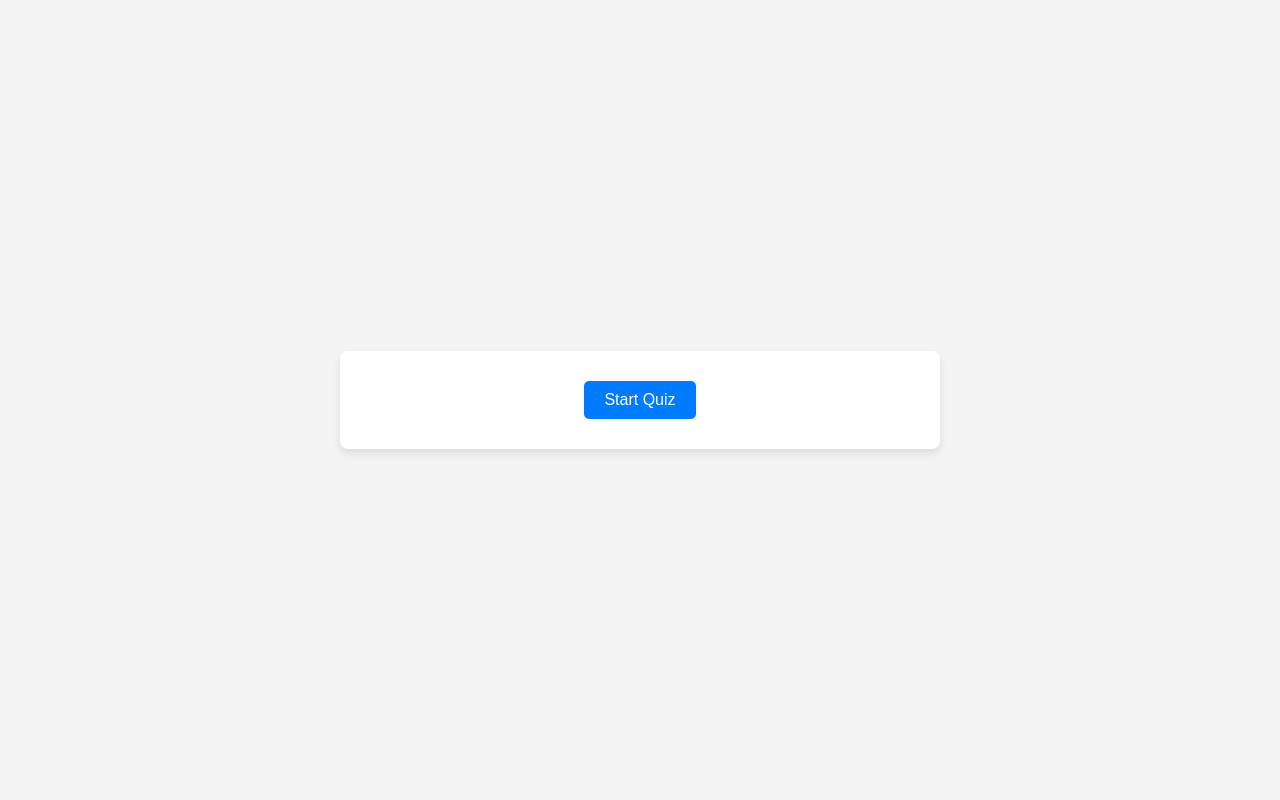
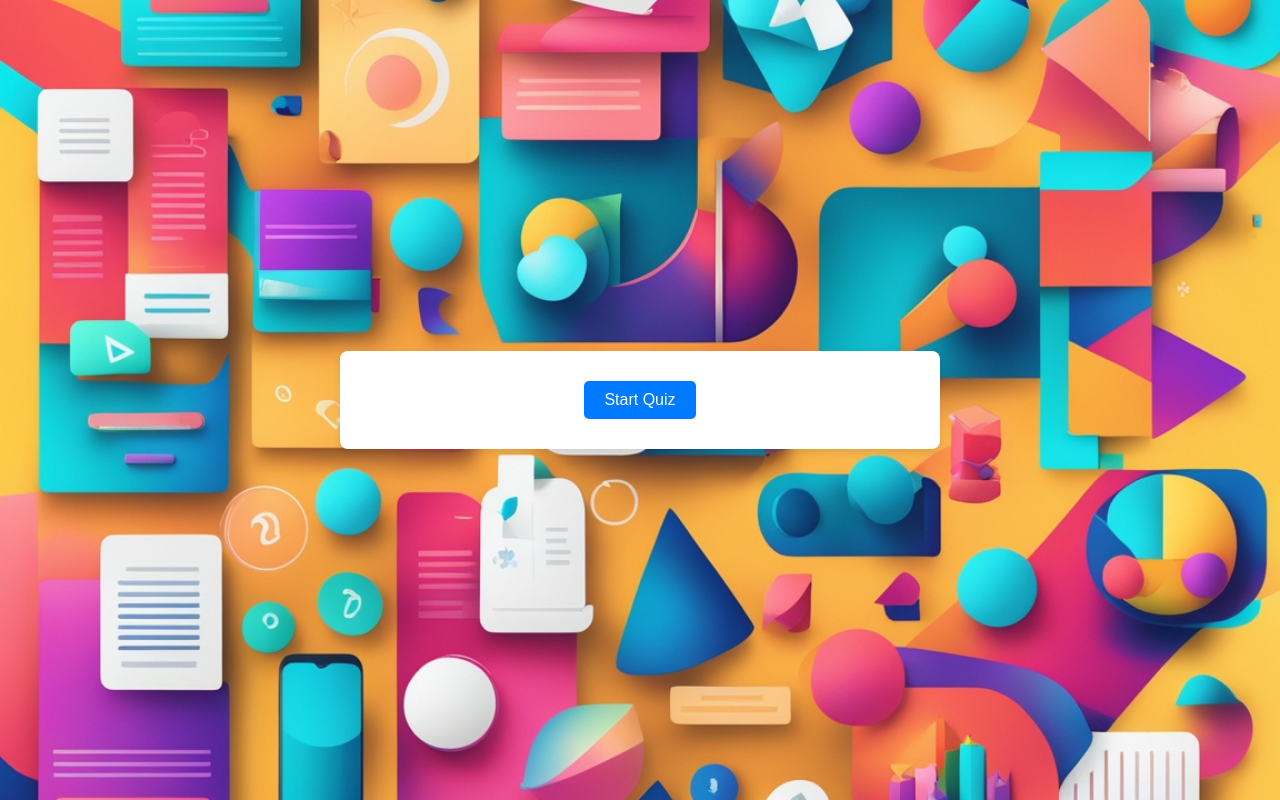
Before and after one commit to awoyemipatrick/quiz-app, a plain HTML site: page index.html in a window 1280 px wide. Drawn offline with Linux system fonts and the light colour scheme.

Commit message:
Added background image

```diff
--- a/src/Style/style.css
+++ b/src/Style/style.css
@@ -45,7 +45,11 @@ li {
 /* Set core body defaults */
 body {
   font-family: Arial, sans-serif;
-  background-color: #f4f4f4;
+  background: url(/media/output.jpg);
+  background-size: cover;
+  background-repeat: no-repeat;
+  background-attachment: scroll;
+  background-position: center;
   margin: 0;
   padding: 0;
   display: flex;
```
Also changed, not shown: media/bg-img.jpg (added), media/bg.png (added), media/output.jpg (added).
